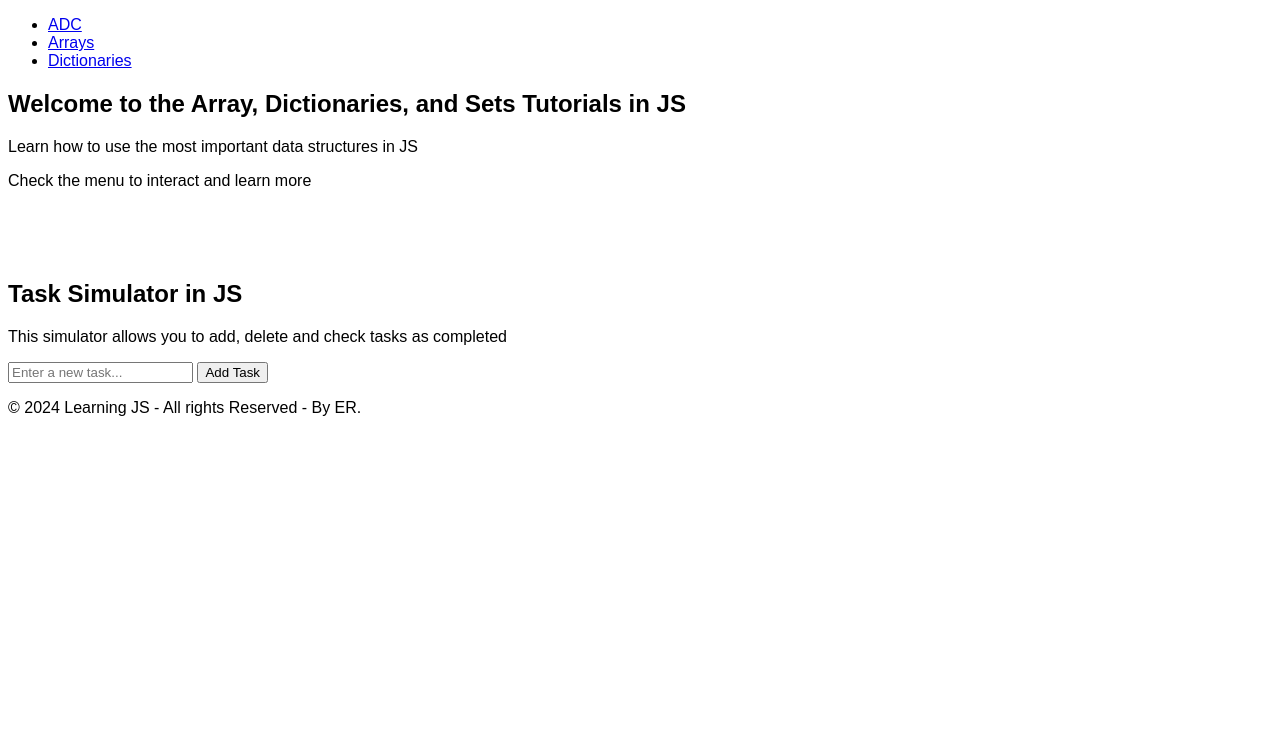
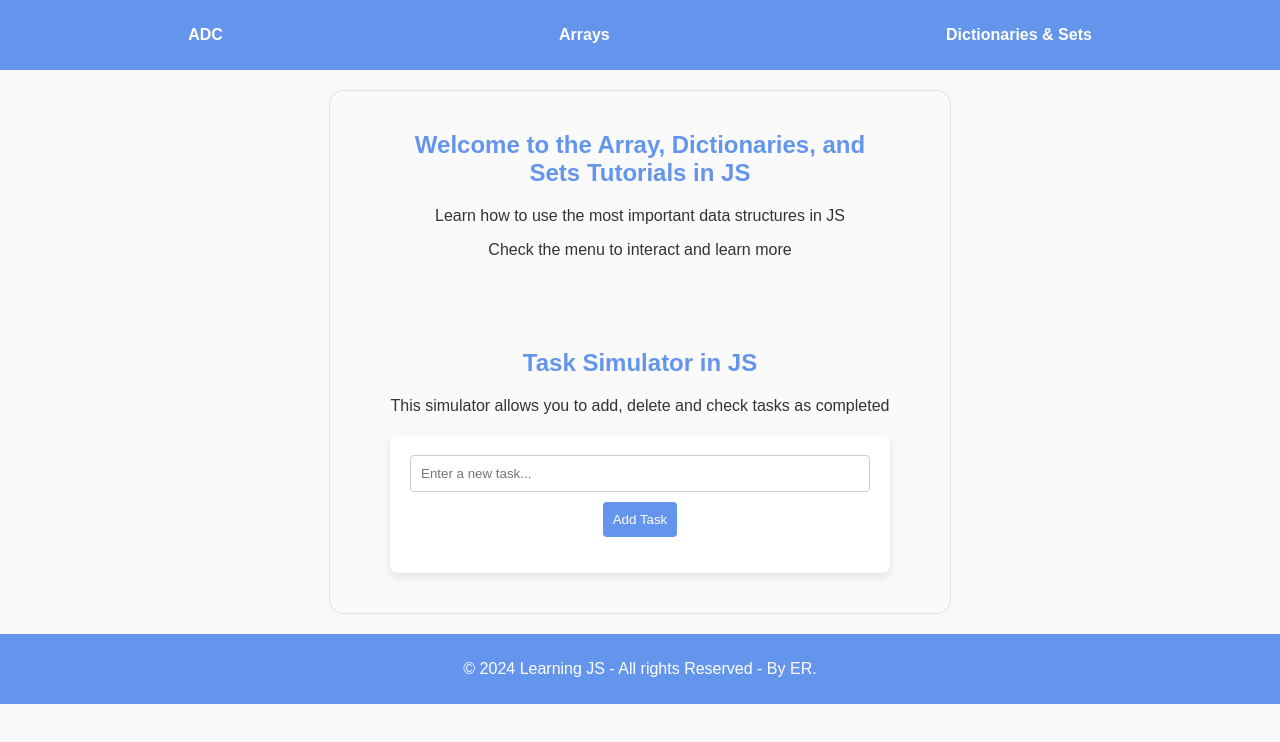
Before and after one commit to evelynrodriguezc/JavaScript-codes, a plain HTML site: page JavaScriptADC/index.html in a window 1280 px wide. Drawn offline with Linux system fonts and the light colour scheme.

Commit message:
added styles

```diff
--- a/JavaScriptADC/css/styles.css
+++ b/JavaScriptADC/css/styles.css
@@ -1,3 +1,95 @@
-body{
-    font-family: Arial, Helvetica, sans-serif;
+/* styles.css */
+
+body {
+    font-family: 'Arial', sans-serif;
+    margin: 0;
+    padding: 0;
+    background-color: #f8f8f8; /* Color de fondo claro */
+    color: #333; /* Color de texto oscuro */
 }
+
+header {
+    background-color: #6495ED; /* Color del encabezado */
+    color: white;
+    padding: 10px 20px;
+}
+
+nav ul {
+    list-style: none;
+    padding: 0;
+    display: flex;
+    justify-content: space-around;
+}
+
+nav a {
+    color: white;
+    text-decoration: none;
+    font-weight: bold;
+}
+
+nav a:hover {
+    text-decoration: underline;
+}
+
+main {
+    padding: 20px 60px;
+    margin: 20px auto;
+    max-width: 100%;
+    border: 1px solid #cccccc84;
+    width: 500px;
+    background-color: #fafafa;
+    box-shadow: 0px 0px 0px rgba(0, 0, 0, 0.1);
+    border-radius: 15px;
+}
+.intro {
+    text-align: center;
+}
+
+h1, h2, h3 {
+    color: #6495ED; /* Color de los encabezados */
+}
+
+.task-simulator {
+    background-color: white;
+    border-radius: 8px;
+    padding: 20px;
+    box-shadow: 0 4px 8px rgba(0, 0, 0, 0.1);
+    margin: 20px 0;
+}
+
+.task-simulator ul {
+    list-style-type: none; /* Elimina los puntos de la lista */
+    padding: 0; /* Elimina el padding por defecto */
+}
+
+input[type="text"] {
+    width: calc(100% - 22px);
+    padding: 10px;
+    border: 1px solid #ccc;
+    border-radius: 4px;
+    margin-bottom: 10px;
+}
+
+button.btn {
+    background-color: #6495ED; /* Color del botón */
+    color: white;
+    border: none;
+    border-radius: 4px;
+    padding: 10px;
+    cursor: pointer;
+    transition: background-color 0.3s;
+}
+
+button.btn:hover {
+    background-color: #2e478e; /* Color del botón al pasar el cursor */
+}
+
+footer {
+    background-color: #6495ED;
+    color: white;
+    text-align: center;
+    padding: 10px 0;
+    position: relative;
+    bottom: 0;
+    width: 100%;
+}
--- a/JavaScriptADC/index.html
+++ b/JavaScriptADC/index.html
@@ -12,7 +12,7 @@
             <ul>
                 <li><a href="#">ADC</a></li>
                 <li><a href="arrays.html">Arrays</a></li>
-                <li><a href="dictionaries.html">Dictionaries</a></li>
+                <li><a href="dictionaries.html">Dictionaries & Sets</a></li>
             </ul>
         </nav>
     </header>
```
Also changed, not shown: JavaScriptADC/arrays.html (+1 -1 lines), JavaScriptADC/dictionaries.html (+1 -1 lines).
